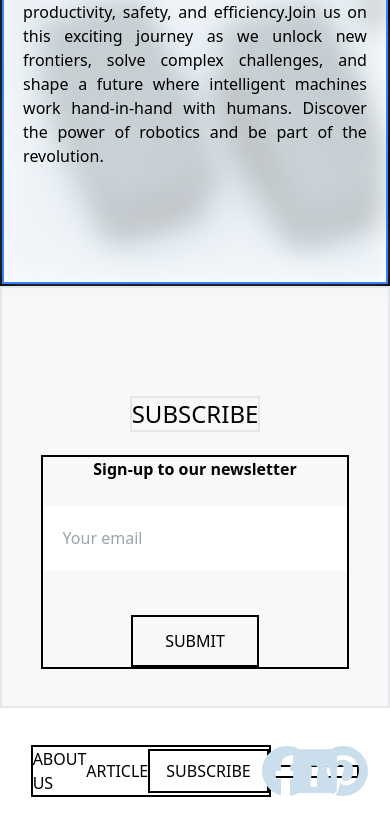
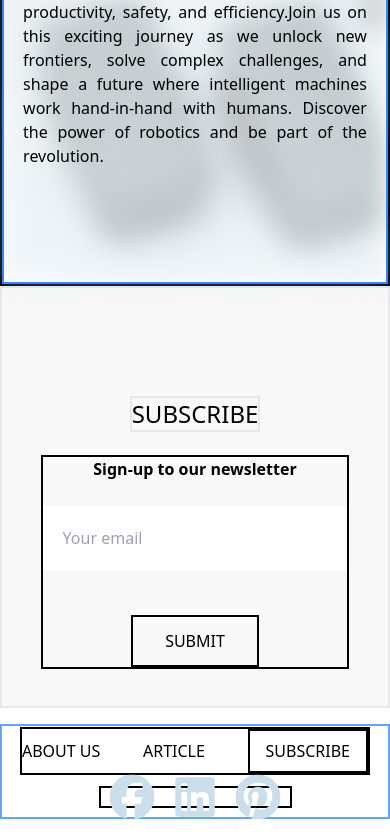
Before and after one commit to ThembaMtshelwane/assignment-1, a React (Vite) app: page / in a window 390 px wide. Shown: the part 3654-4489 px from the top of the page. Built offline with nearby package versions, Linux system fonts and the light colour scheme.

Commit message:
Footer responsiveness

```diff
--- a/src/Components/FooterSection/FooterSection.jsx
+++ b/src/Components/FooterSection/FooterSection.jsx
@@ -5,8 +5,8 @@ import { BsPinterest } from "react-icons/bs";
 function FooterSection() {
   return (
     <footer className="h-[15vh] flex flex-col justify-center items-center bg-white">
-      <section className="flex  sm:w-[90%] max-w-[1560px] items-center mx-auto sm:text-2xl sm:flex-row-reverse md:justify-between">
-        <section className="border-2 border-black uppercase flex items-center justify-between w-[90%] mx-auto md:w-[40%] md:mx-0 max-w-[750px]">
+      <section className="flex flex-col border-2 h-[75%] border-blue-400 w-full max-w-[1560px] items-center justify-around mx-auto sm:w-[90%] sm:flex-row-reverse md:justify-between">
+        <section className="border-2 border-black uppercase flex items-center justify-between w-[100%] max-w-[350px]  mx-auto sm:text-xl sm:min-w-[400px] md:w-[50%] md:max-w-[550px] md:mx-0">
           <a href="#">about us</a>
           <a href="#">article</a>
           <a
@@ -16,7 +16,7 @@ function FooterSection() {
             subscribe
           </a>
         </section>
-        <section className="border-2 border-black flex justify-around w-[50%] mx-auto my-2 h-[25%] sm:h-full items-center text-xl md:mx-0 md:w-[30%] max-w-[450px]">
+        <section className="border-2 border-black flex justify-around w-[50%] mx-auto my-2 sm:h-full items-center text-lg md:mx-0 md:w-[30%] max-w-[450px]">
           <a href="https://www.facebook.com/" target="_blank">
             <FaFacebook className="text-secondary scale-[2.5]" />
           </a>
```
